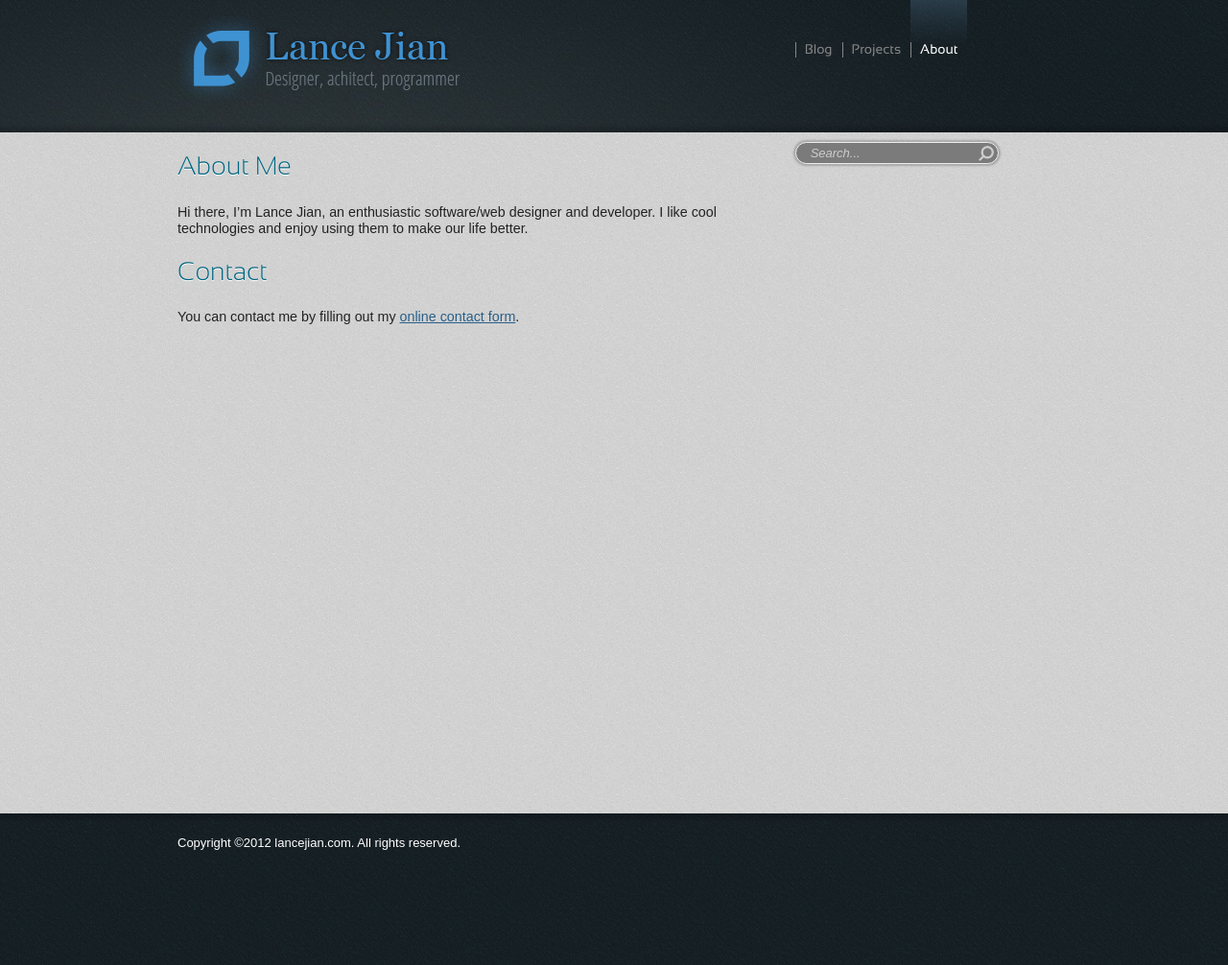
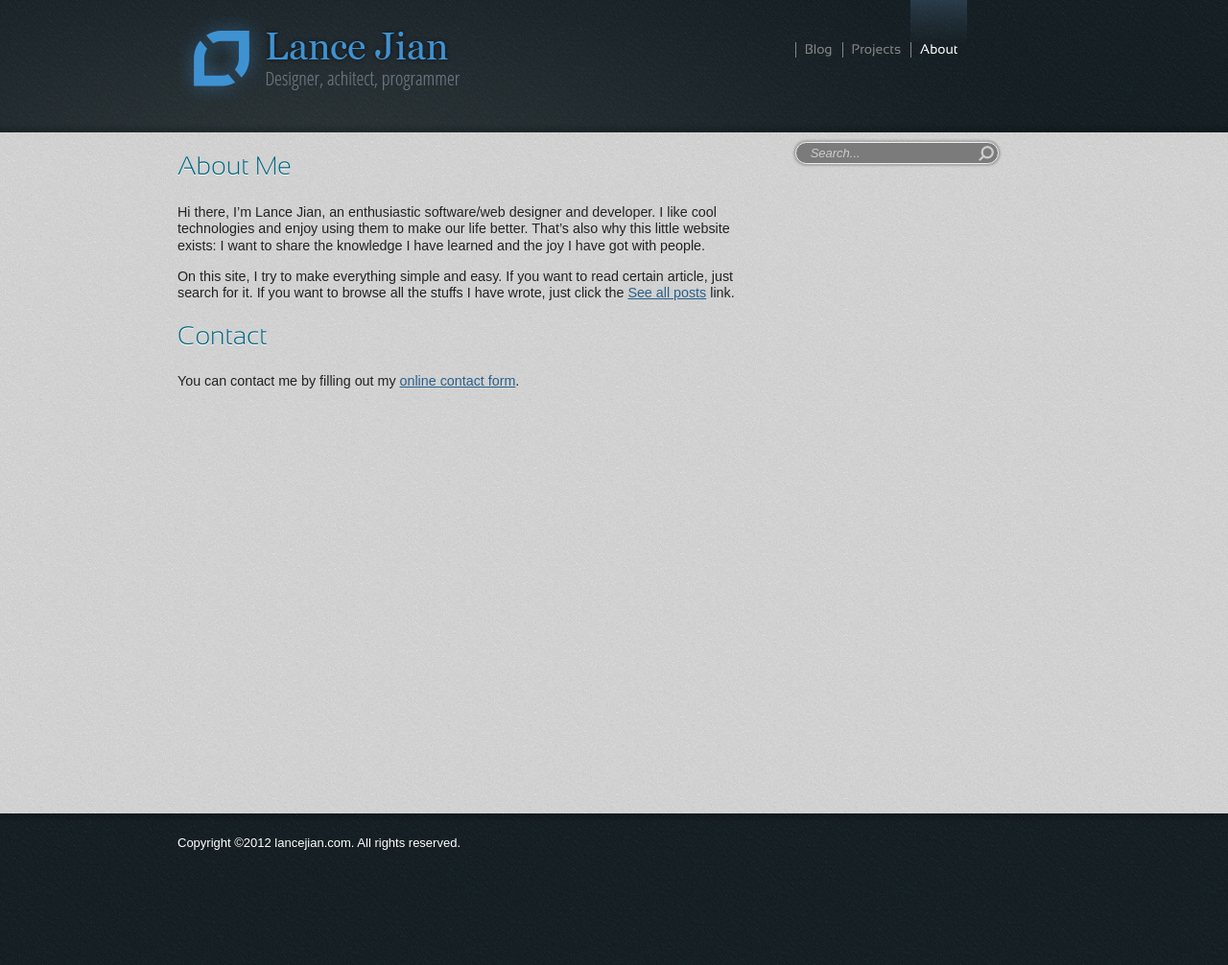
Before and after one commit to lancelotj/lancelotj.github.com, a Jekyll site: the page built from about.md, in a window 1280 px wide. Shown: the whole page at 96% size. Built offline with Jekyll 4.4.1, drawn with Linux system fonts in a browser that asks for light colours; some web fonts are replaced; Markdown is read by kramdown in place of the engine named in the settings; comment, search, counter and statistics services are not loaded.

Commit message:
changed about

```diff
--- a/about.md
+++ b/about.md
@@ -6,9 +6,16 @@ active: About
 # About Me
 
 Hi there, I'm Lance Jian, an enthusiastic software/web designer and developer.
-I like cool technologies and enjoy using them to make our life better.
+I like cool technologies and enjoy using them to make our life better. That's
+also why this little website exists: I want to share the knowledge I have learned
+and the joy I have got with people.
+
+On this site, I try to make everything simple and easy. If you want to read
+certain article, just search for it. If you want to browse all the stuffs I have
+wrote, just click the [See all posts](http:///archeive.html) link.
 
 # Contact
+
 <div id="wufoo-z7x3x5">
 You can contact me by filling out my <a href="http://lancelotj.wufoo.com/forms/z7x3x5">online contact form</a>.
 </div>
```
Also changed, not shown: _posts/2011-04-13-get-absolute-path-of-the-running-bash-script.md (+12 -4 lines).
